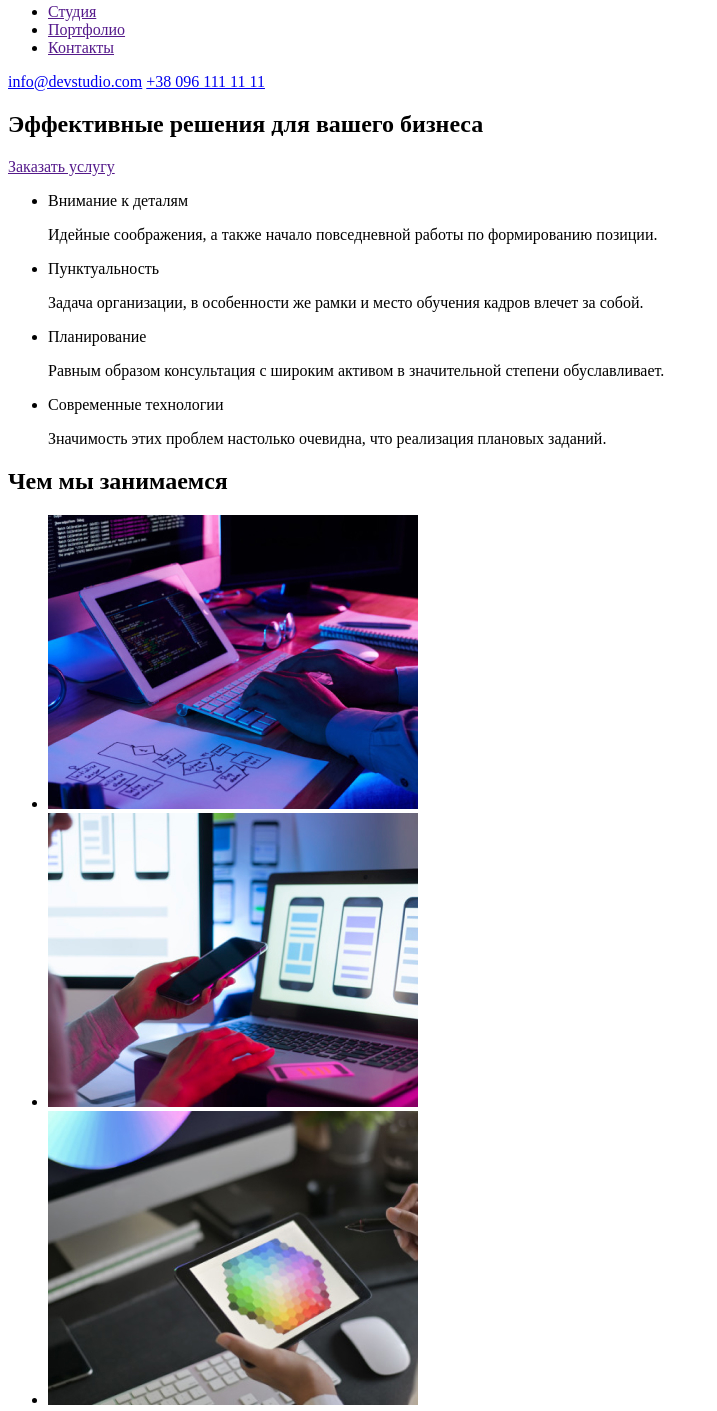
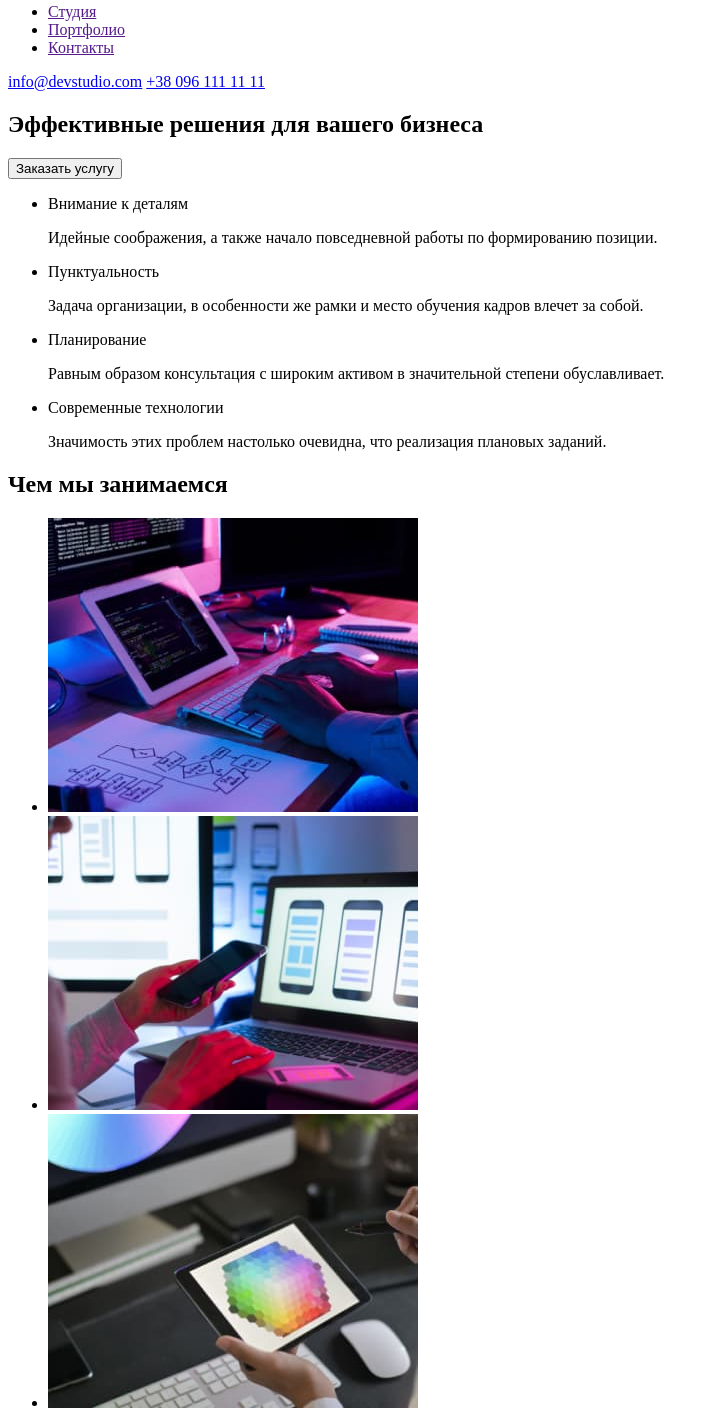
Before and after one commit to TatianaMaksimets/goit-markup-hw-01, a plain HTML site: page index.html in a window 1280 px wide. Shown: the part 39-1450 px from the top of the page, without its empty margins (0-717 px from the left). Drawn offline with Linux system fonts and the light colour scheme.

Commit message:
Внесено зміни вітповідно ТЗ

```diff
--- a/index.html
+++ b/index.html
@@ -28,7 +28,7 @@
     <main>
       <section>
         <h1>Эффективные решения для вашего бизнеса</h1>
-        <a href="">Заказать услугу</a>
+        <button type="button">Заказать услугу</button>
       </section>
       <section>
         <ul>
@@ -57,17 +57,22 @@
         <ul>
           <li>
             <img
-              src="./img/what-we-do/what-we-do-1.jpg"
+              src="./images/what-we-do/what-we-do-1.jpg"
               alt="Разметка контента"
               width="370"
               height="294"
             />
           </li>
           <li>
-            <img src="./img/what-we-do/what-we-do-2.jpg" alt="Верстка" width="370" height="294" />
+            <img
+              src="./images/what-we-do/what-we-do-2.jpg"
+              alt="Верстка"
+              width="370"
+              height="294"
+            />
           </li>
           <li>
-            <img src="./img/what-we-do/what-we-do-3.jpg" alt="Дизайн" width="370" height="294" />
+            <img src="./images/what-we-do/what-we-do-3.jpg" alt="Дизайн" width="370" height="294" />
           </li>
         </ul>
       </section>
@@ -77,7 +82,7 @@
           <ul>
             <li>
               <img
-                src="./img/our-team/igor-demyanenko.jpg"
+                src="./images/our-team/igor-demyanenko.jpg"
                 alt="Игорь Демьяненко"
                 width="270"
                 height="260"
@@ -87,7 +92,7 @@
             </li>
             <li>
               <img
-                src="./img/our-team/olga-repina.jpg"
+                src="./images/our-team/olga-repina.jpg"
                 alt="Ольга Репина"
                 width="270"
                 height="260"
@@ -97,7 +102,7 @@
             </li>
             <li>
               <img
-                src="./img/our-team/nikolai-tarasov.jpg"
+                src="./images/our-team/nikolai-tarasov.jpg"
                 alt="Николай Тарасов"
                 width="270"
                 height="260"
@@ -107,7 +112,7 @@
             </li>
             <li>
               <img
-                src="./img/our-team/mikhail-ermakov.jpg"
+                src="./images/our-team/mikhail-ermakov.jpg"
                 alt="Михаил Ермаков"
                 width="270"
                 height="260"
```
Also changed, not shown: images/our-team/igor-demyanenko.jpg (added), images/our-team/mikhail-ermakov.jpg (added), images/our-team/nikolai-tarasov.jpg (added), images/our-team/olga-repina.jpg (added), images/what-we-do/what-we-do-1.jpg (added), images/what-we-do/what-we-do-2.jpg (added), images/what-we-do/what-we-do-3.jpg (added), img/our-team/igor-demyanenko.jpg (deleted), img/our-team/mikhail-ermakov.jpg (deleted), img/our-team/nikolai-tarasov.jpg (deleted), img/our-team/olga-repina.jpg (deleted), img/what-we-do/what-we-do-1.jpg (deleted), img/what-we-do/what-we-do-2.jpg (deleted), img/what-we-do/what-we-do-3.jpg (deleted).
